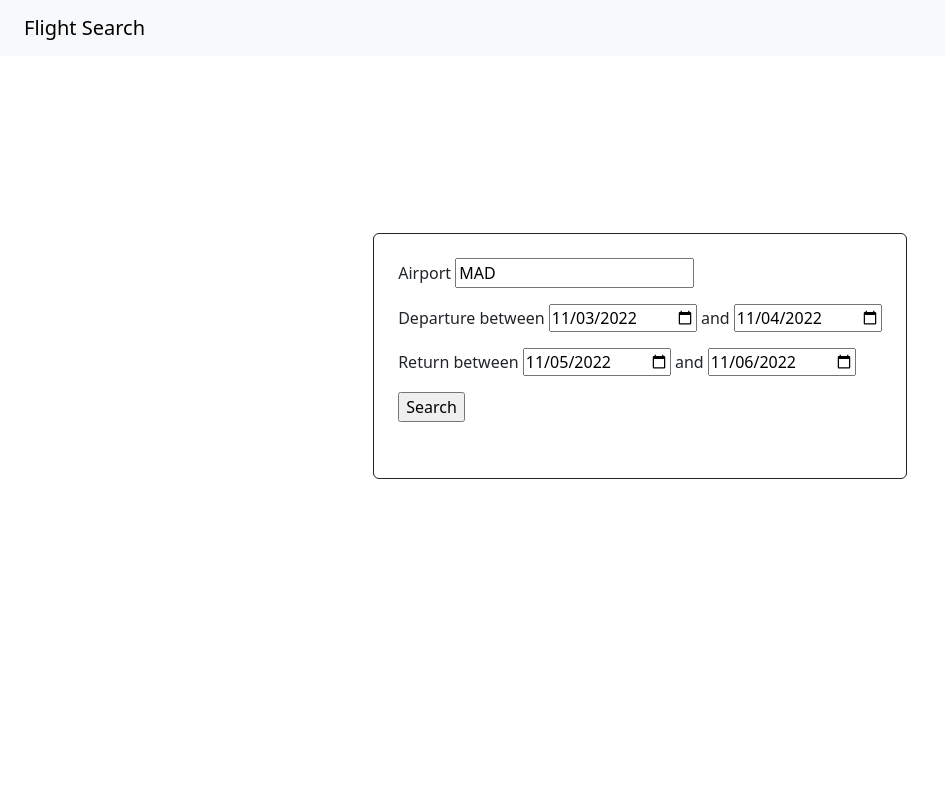
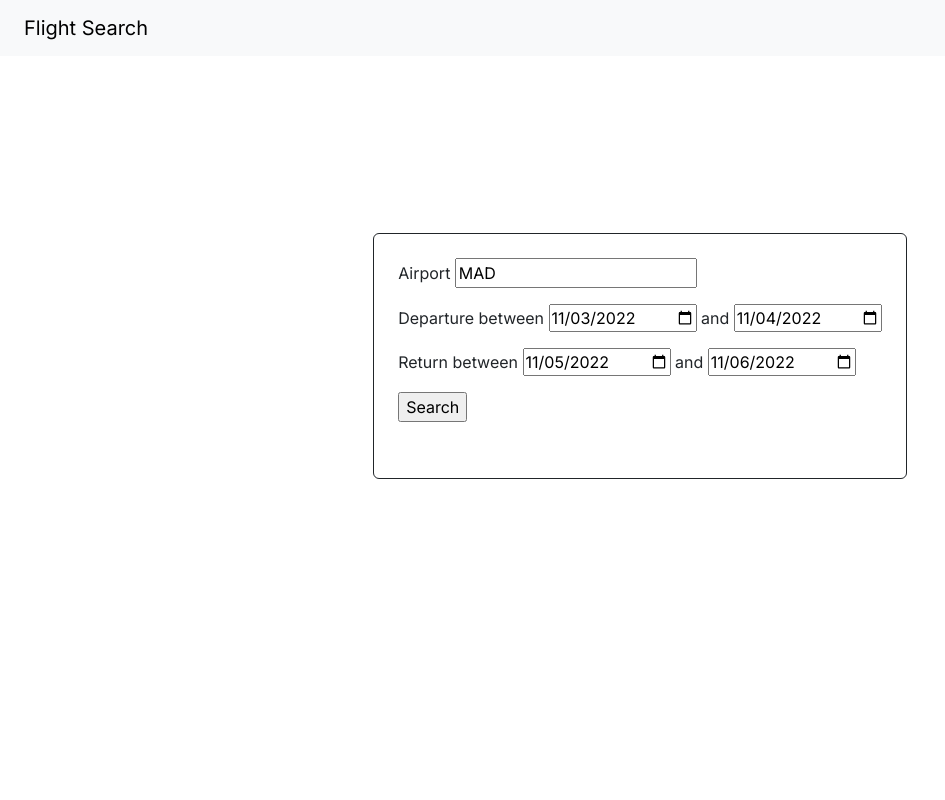
Before and after one commit to mjbfm99/flask-trip-planner, a Flask app: page / in a window 1280 px wide. Shown: the whole page, without its empty margins (0-945 px from the left). Run offline with Flask 2, Linux system fonts and the light colour scheme; some libraries are stand-ins or nearby versions.

Commit message:
Changed font

```diff
--- a/app.py
+++ b/app.py
@@ -4,7 +4,7 @@ from forms import AirportForm
 from ryanair import Ryanair
 from flask_bootstrap import Bootstrap5
 
-app = Flask(__name__)
+app = Flask(__name__,template_folder='./templates',static_folder='./static')
 ryanair = Ryanair("EUR")
 Bootstrap5(app)
 
--- a/requirements.txt
+++ b/requirements.txt
@@ -1,6 +1,5 @@
 Bootstrap_Flask==2.1.0
 Flask==2.2.2
-flask_bootstrap==3.3.7.1
 MarkupSafe==2.1.1
 ryanair-py==1.0.2
 WTForms==3.0.1
--- /dev/null
+++ b/static/fonts.css
@@ -0,0 +1,4 @@
+@import url('https://fonts.googleapis.com/css?family=Inter:400,600,700&display=swap');
+* {
+    font-family: 'Inter', sans-serif;`
+}
--- a/templates/base.html
+++ b/templates/base.html
@@ -4,7 +4,6 @@
     <!-- Required meta tags -->
     <meta charset="utf-8">
     <meta name="viewport" content="width=device-width, initial-scale=1, shrink-to-fit=no">
-
     <!-- Bootstrap CSS -->
     <link rel="stylesheet" href="https://stackpath.bootstrapcdn.com/bootstrap/4.3.1/css/bootstrap.min.css" integrity="sha384-ggOyR0iXCbMQv3Xipma34MD+dH/1fQ784/j6cY/iJTQUOhcWr7x9JvoRxT2MZw1T" crossorigin="anonymous">
   </head>
--- a/templates/index.html
+++ b/templates/index.html
@@ -3,6 +3,8 @@
 	<meta charset="utf-8">
 	<meta name="viewport" content="width=device-width, initial-scale=1">
 	{{ bootstrap.load_css() }}
+	<link rel="stylesheet" href="{{ url_for('static', filename= 'fonts.css') }}">
+
 </head>
 <body class="align-items-center">
 <nav class="navbar navbar-light bg-light px-4">
```
Also changed, not shown: templates/show_list.html (+9 -4 lines). Lines whose indentation alone changed are shown as unchanged.
